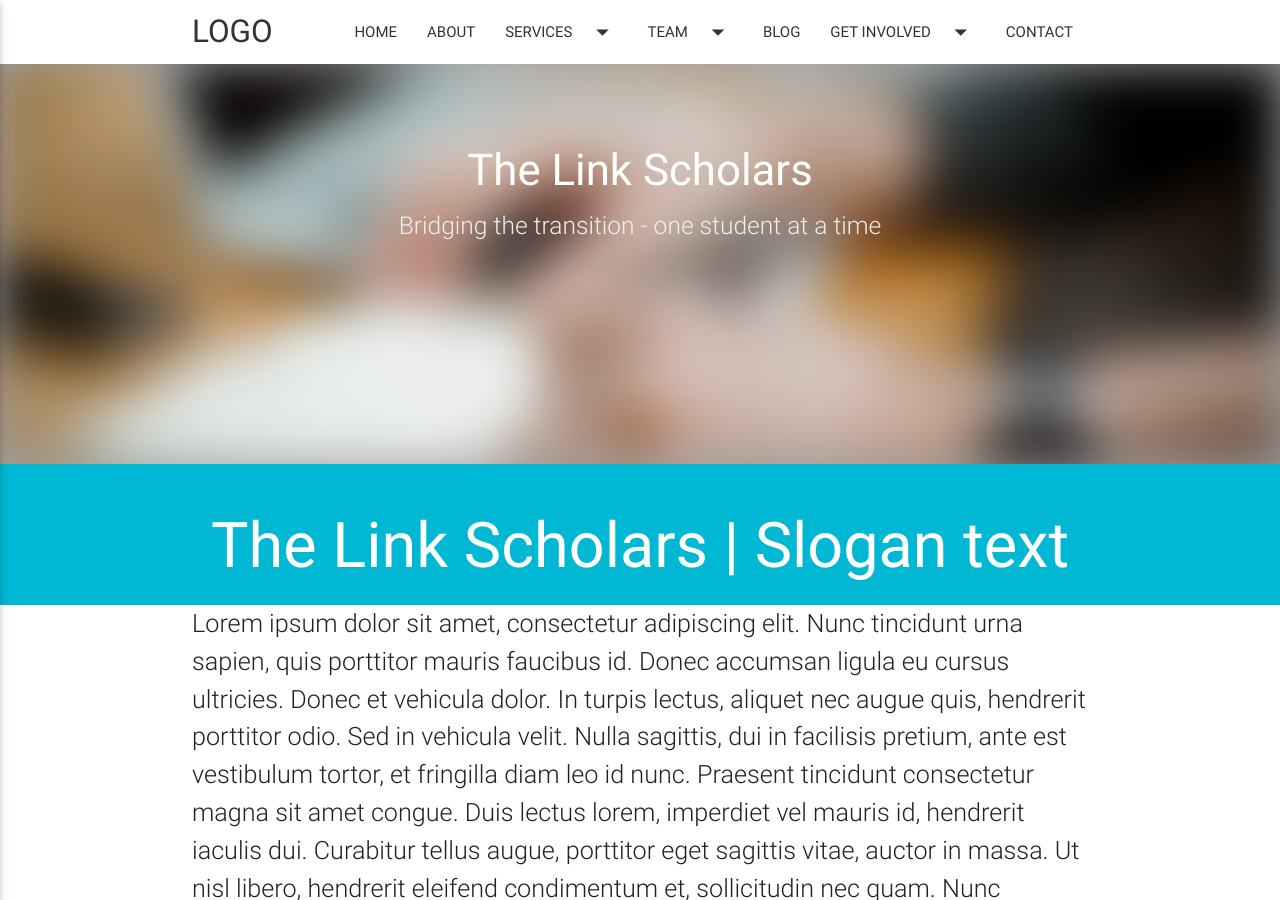
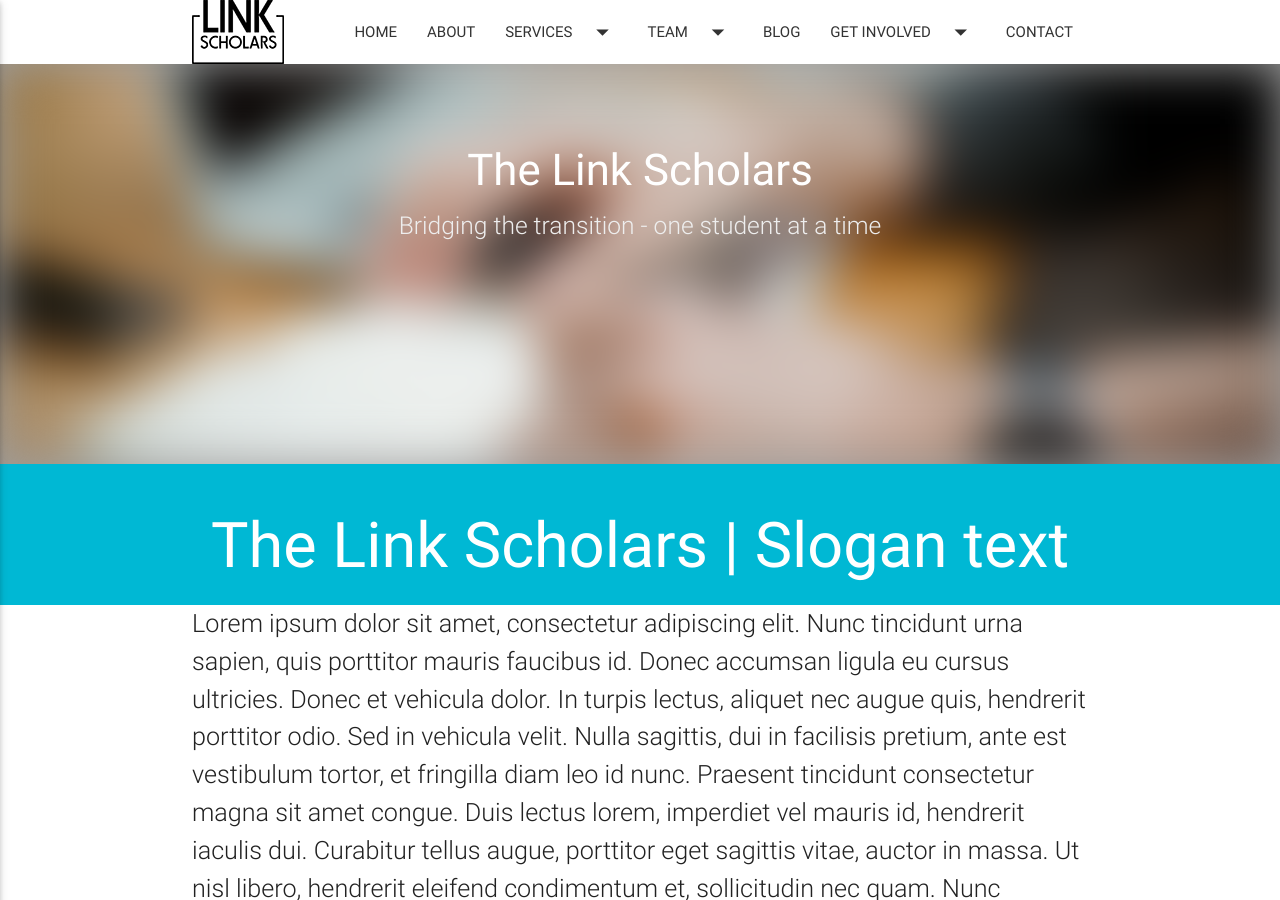
Before and after one commit to waffle-iron/thelinkscholars.github.io, a Jekyll site: the page built from index.html, in a window 1280 px wide and 900 px high. Built offline with Jekyll 4.4.1, drawn with Linux system fonts in a browser that asks for light colours; nearby versions of some CDN libraries; Markdown is read by kramdown in place of the engine named in the settings; the list of posts is cut into pages by our own code.

Commit message:
Add Logo

```diff
--- a/_includes/header.html
+++ b/_includes/header.html
@@ -12,7 +12,7 @@
 	</head>
 	<body class="white">
 		<nav class="white" role="navigation">
-			<div class="nav-wrapper container"><a id="logo-container" href="#" class="brand-logo">Logo</a>
+			<div class="nav-wrapper container"><a id="logo-container" href="#" class="brand-logo"><img src="/assets/img/logo-small.png" alt="The Link Scholars" /></a>
 				<ul id="services-dropdown" class="dropdown-content">
 					<li><a href="#">[[Service A]]</a></li>
 					<li class="divider"></li>
```
Also changed, not shown: assets/img/logo-large.png (added), assets/img/logo-small.png (added).
